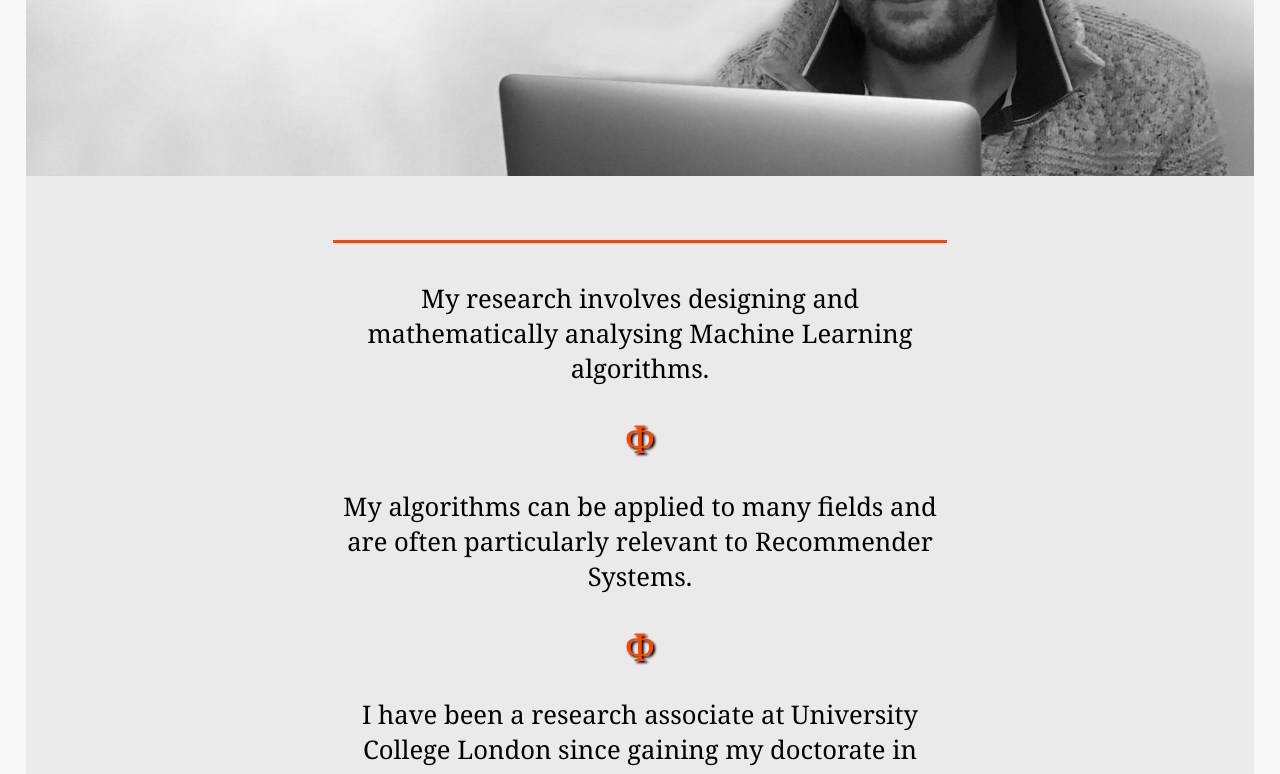
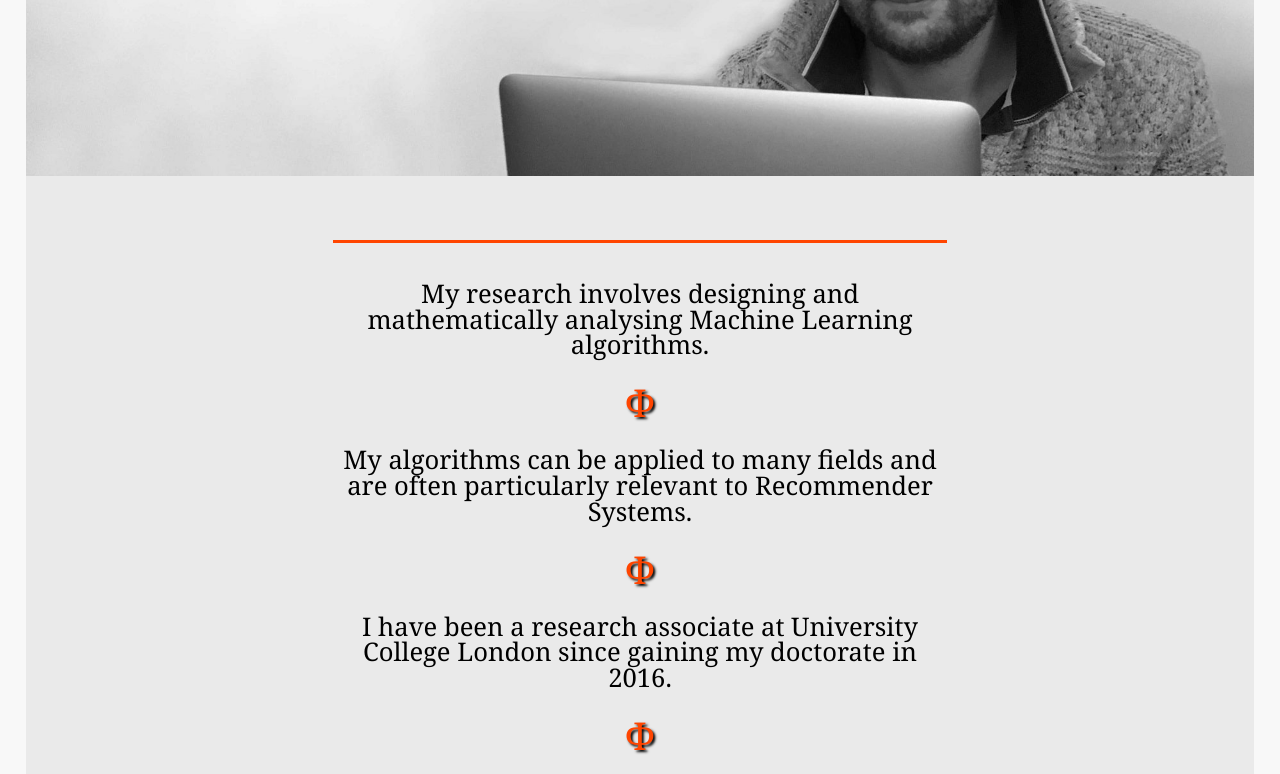
Before and after one commit to FrancesHitchcock/SPasteris, a plain HTML site: page index.html in a window 1280 px wide. Shown: the part 433-1207 px from the top of the page. Drawn offline with Linux system fonts and the light colour scheme.

Commit message:
Addition of README file and CSS reset file

```diff
--- a/Resources/Stylesheet/Stephen_styling.css
+++ b/Resources/Stylesheet/Stephen_styling.css
@@ -1,13 +1,5 @@
 
-body, div, nav, h1, h2, h3, h4, h5, h6, ul, ol, li, a, header, img, span, article, p, footer, br,
- i, b, table, caption, tr, th, td {margin: 0; padding: 0; border: 0;}
-
-
-h1, h2, h3, h4, h5, h6 {font-size: 100%; font-weight: normal;}
 img {width: 100%;}
-ul, ol {list-style: none;}
-a {text-decoration: none;}
-
 
 body {background-color: #f8f8f8;}
 
@@ -109,11 +101,6 @@ nav.banner {
 	left: 0vw;
 	height: 16vw;
 }
-/*h1 {
-	top: 0.8vw;
-	font-size: 3.5vw;
-	text-shadow: 0.18vw 0.18vw 0.24vw black;
-}*/
 
 #name-big-screen {
 	display: none;
@@ -123,7 +110,7 @@ nav.banner {
 	display: inline-block;
 	position: absolute;
 	top: 1.7vw;
-	left: 20vw;
+	left: 22vw;
 	font-size: 4.5vw;
 	font-weight: bold;
 	font-variant: small-caps;
--- /dev/null
+++ b/Resources/Stylesheet/reset.css
@@ -0,0 +1,53 @@
+/* http://meyerweb.com/eric/tools/css/reset/
+   v2.0 | 20110126
+   License: none (public domain)
+*/
+
+html, body, div, span, applet, object, iframe,
+h1, h2, h3, h4, h5, h6, p, blockquote, pre,
+a, abbr, acronym, address, big, cite, code,
+del, dfn, em, img, ins, kbd, q, s, samp,
+small, strike, strong, sub, sup, tt, var,
+b, u, i, center,
+dl, dt, dd, ol, ul, li,
+fieldset, form, label, legend,
+table, caption, tbody, tfoot, thead, tr, th, td,
+article, aside, canvas, details, embed,
+figure, figcaption, footer, header, hgroup,
+menu, nav, output, ruby, section, summary,
+time, mark, audio, video {
+  margin: 0;
+  padding: 0;
+  border: 0;
+  font-size: 100%;
+  font: inherit;
+  vertical-align: baseline;
+}
+/* HTML5 display-role reset for older browsers */
+article, aside, details, figcaption, figure,
+footer, header, hgroup, menu, nav, section {
+  display: block;
+}
+body {
+  line-height: 1;
+}
+ol, ul {
+  list-style: none;
+}
+blockquote, q {
+  quotes: none;
+}
+blockquote:before, blockquote:after,
+q:before, q:after {
+  content: '';
+  content: none;
+}
+table {
+  border-collapse: collapse;
+  border-spacing: 0;
+}
+
+a {
+  color: black;
+  text-decoration: none;
+}
--- a/index.html
+++ b/index.html
@@ -4,8 +4,8 @@
 		<title>Stephen Pasteris Home Page</title>
 		<meta charset="utf-8"/>
 		<meta name="viewport" content="width=device-width, initial-scale=1.0">
+		<link rel="stylesheet" href="Resources/Stylesheet/reset.css"/>
 		<link rel="stylesheet" href="Resources/Stylesheet/Stephen_styling.css"/>
-
 	</head>
 	<body>
 
```
Also changed, not shown: publications.html (+2 -1 lines), qualifications.html (+1 -0 lines), research.html (+1 -0 lines), 1 other file.
